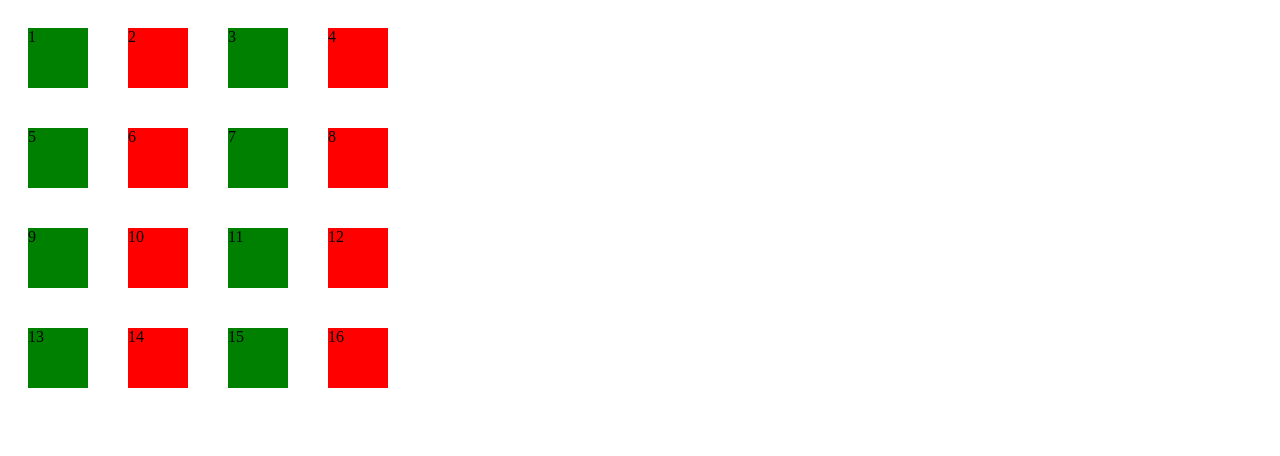
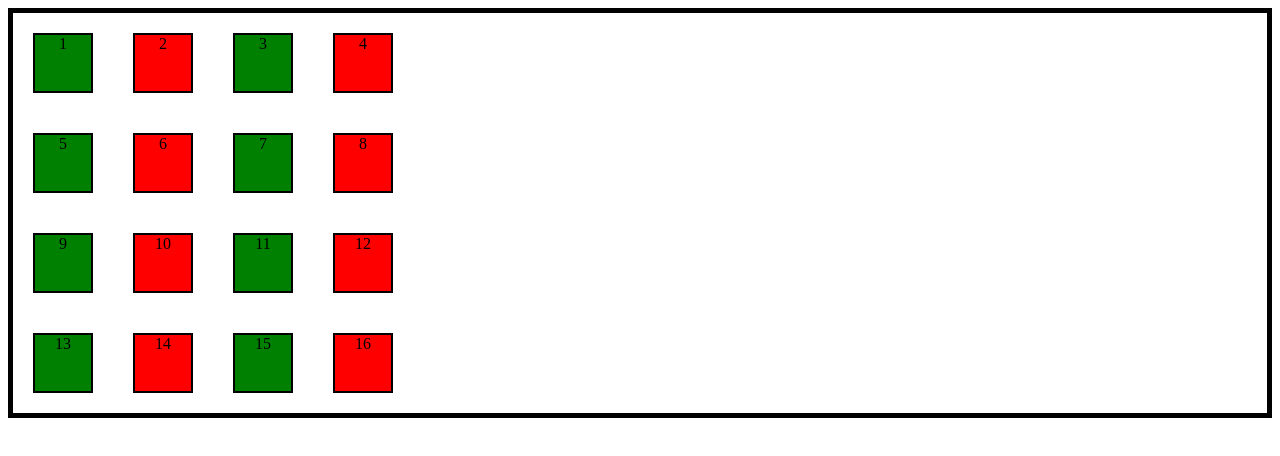
Before and after one commit to MUHI1/Trying-html, a plain HTML site: page colour.html in a window 1280 px wide. Drawn offline with Linux system fonts and the light colour scheme.

Commit message:
colour.html

```diff
--- a/colour.html
+++ b/colour.html
@@ -10,7 +10,7 @@
         display: grid;
         grid-template-rows: repeat(4,100px) ;
         grid-template-columns: repeat(4,100px) ;
-        border-width: 20px;
+        border:5px solid black;
 
     }
     .even{
@@ -20,7 +20,8 @@
         column-gap: 50px;
         row-gap: 50px;
         margin: 20px;
-        border: 5px black:
+        border: 2px solid rgb(0, 0, 0);
+        text-align: center;
     }
 
      .odd{
@@ -29,6 +30,8 @@
         column-gap: 50px;
         row-gap: 50px;
         margin: 20px;
+        border: 2px solid black;
+        text-align: center;
     }
 </style>
 <body>
```
